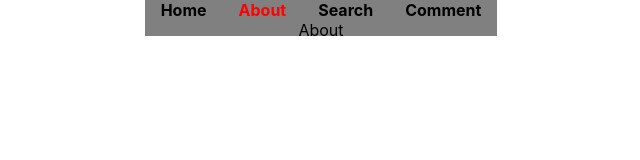
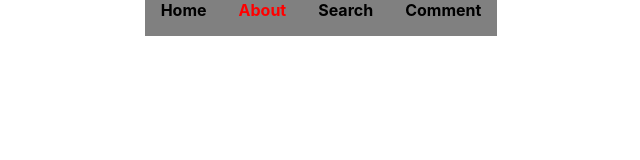
Before and after one commit to Ldakanno/phase-2-project, a React (Create React App) app: page /about in a window 1280 px wide. Shown: the top 160 px of the page, without its empty margins (319-959 px from the left). Built offline with nearby package versions, Linux system fonts and the light colour scheme.

Commit message:
remove text from div

```diff
--- a/src/components/About.js
+++ b/src/components/About.js
@@ -2,7 +2,7 @@
 
 const About = () => {
   return (
-    <div>About</div>
+    <div></div>
   )
 }
 
```
